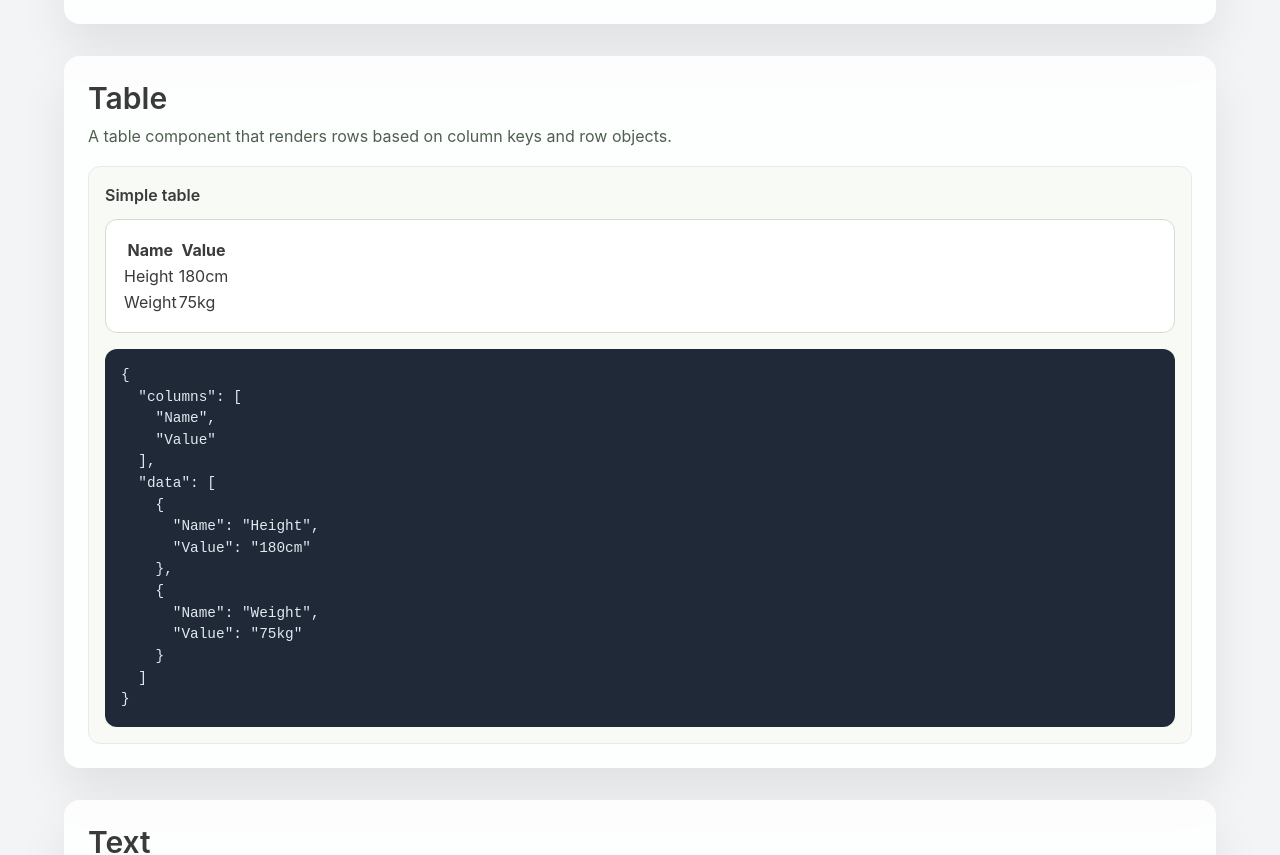
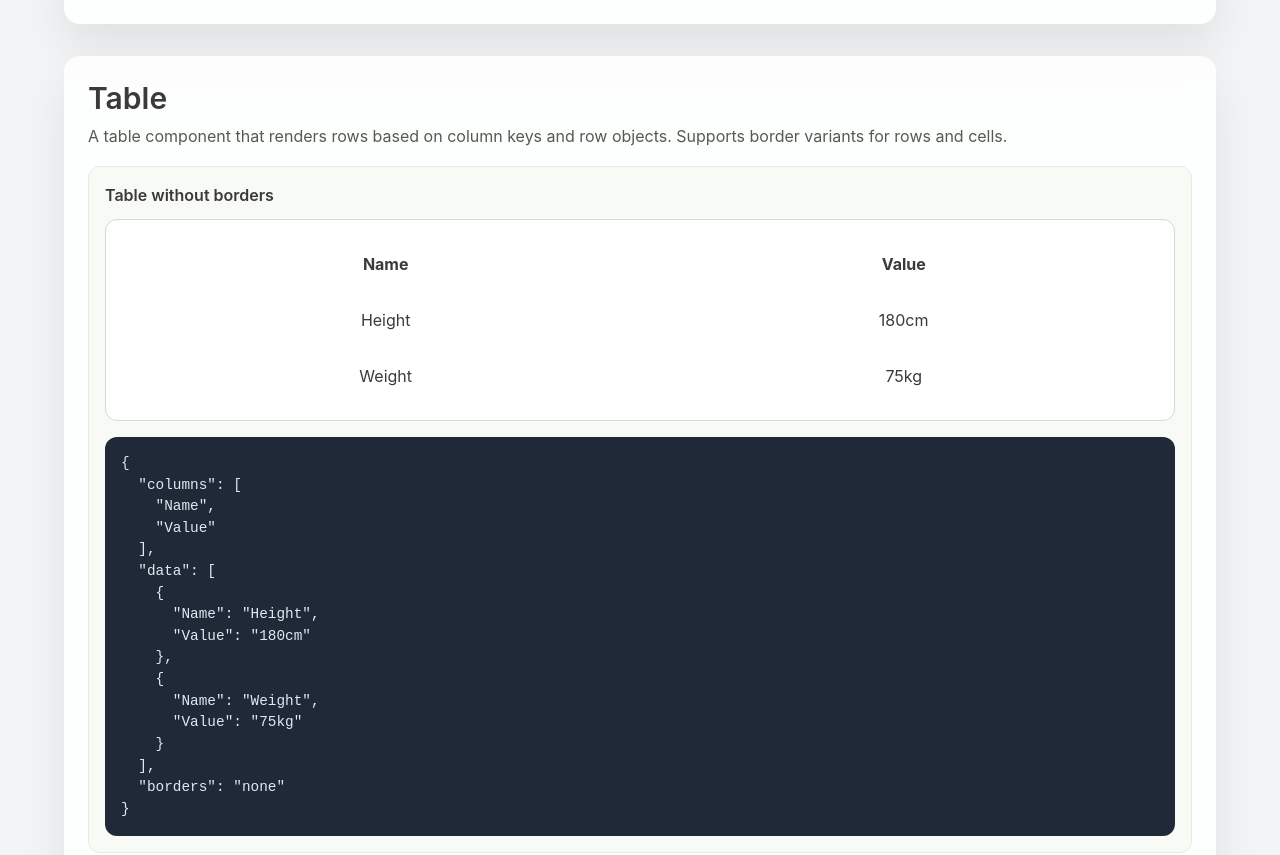
Before and after one commit to rhythm28j-cpu/fluxfloors, a React (Vite) app: page /components in a window 1280 px wide. Shown: the part 3180-4035 px from the top of the page. Built offline with nearby package versions, Linux system fonts and the light colour scheme.

Commit message:
Create border variants for Table component. Use style tokens within layout.

```diff
--- a/src/components/Card.tsx
+++ b/src/components/Card.tsx
@@ -30,4 +30,4 @@ export function Card({
   )
 }
 
-export const CardSchema = schema
+export const CardSchema = schema;
--- a/src/components/Table.tsx
+++ b/src/components/Table.tsx
@@ -1,11 +1,13 @@
 import schema from '../schema/Table.schema.json'
 import type { ReactNode } from 'react'
+import { useTheme } from '../styles'
 
 export interface TableProps<RowData extends Record<string, ReactNode>> {
   columns: string[]
   data: RowData[]
   className?: string
   renderCell?: (value: ReactNode, columnKey: string, row: RowData) => ReactNode
+  borders?: 'none' | 'rows' | 'cells'
 }
 
 export function Table<RowData extends Record<string, ReactNode>>({
@@ -13,23 +15,53 @@ export function Table<RowData extends Record<string, ReactNode>>({
   data,
   className = '',
   renderCell,
+  borders = 'none',
 }: TableProps<RowData>) {
+  const { tokens } = useTheme()
+
+  const tableStyle = {
+    width: '100%',
+    borderCollapse: 'collapse' as const,
+  }
+
+  const getCellStyle = () => {
+    if (borders === 'cells') {
+      return {
+        border: `1px solid ${tokens.colors.neutral.light}`,
+        padding: tokens.spacing.md,
+        textAlign: 'center' as const,
+      }
+    }
+    return { padding: tokens.spacing.md, textAlign: 'center' as const }
+  }
+
+  const getRowStyle = () => {
+    if (borders === 'rows') {
+      return {
+        borderBottom: `1px solid ${tokens.colors.neutral.light}`,
+      }
+    }
+    return {}
+  }
+
   return (
-    <table className={className}>
+    <table className={className} style={tableStyle}>
       <thead>
-        <tr>
+        <tr style={getRowStyle()}>
           {columns.map((column) => (
-            <th key={column}>{column}</th>
+            <th key={column} style={getCellStyle()}>
+              {column}
+            </th>
           ))}
         </tr>
       </thead>
       <tbody>
         {data.map((row, rowIndex) => (
-          <tr key={rowIndex}>
+          <tr key={rowIndex} style={getRowStyle()}>
             {columns.map((column) => {
               const cellValue = row[column] ?? null
               return (
-                <td key={column}>
+                <td key={column} style={getCellStyle()}>
                   {renderCell ? renderCell(cellValue, column, row) : cellValue}
                 </td>
               )
@@ -41,4 +73,4 @@ export function Table<RowData extends Record<string, ReactNode>>({
   )
 }
 
-export const TableSchema = schema
+export const TableSchema = schema;
--- a/src/layouts/Layout.tsx
+++ b/src/layouts/Layout.tsx
@@ -1,20 +1,80 @@
 import { Link, Outlet } from 'react-router-dom'
+import { useTheme } from '../styles'
 import './Layout.css'
 
 export default function Layout() {
+  const { tokens } = useTheme()
+
+  const navStyle = {
+    backgroundColor: tokens.colors.neutral.white,
+    borderBottom: `${tokens.borders.base} ${tokens.colors.primary.light}`,
+    position: 'sticky' as const,
+    top: 0,
+    zIndex: 10,
+    boxShadow: '0 2px 8px rgba(0, 0, 0, 0.05)',
+  }
+
+  const navContainerStyle = {
+    maxWidth: '1280px',
+    margin: '0 auto',
+    display: 'flex' as const,
+    justifyContent: 'space-between' as const,
+    alignItems: 'center' as const,
+    padding: tokens.spacing.lg,
+  }
+
+  const brandStyle = {
+    margin: 0,
+    fontSize: tokens.typography.fontSize['2xl'],
+    fontWeight: tokens.typography.fontWeight.bold,
+    color: tokens.colors.primary.base,
+  }
+
+  const linksStyle = {
+    display: 'flex' as const,
+    listStyle: 'none' as const,
+    gap: tokens.spacing.xl,
+    margin: 0,
+    padding: 0,
+  }
+
+  const linkStyle = {
+    textDecoration: 'none' as const,
+    fontWeight: tokens.typography.fontWeight.medium,
+    fontSize: tokens.typography.fontSize.base,
+    color: tokens.colors.neutral.dark,
+    position: 'relative' as const,
+    transition: 'color 0.3s ease',
+  }
+
+  const mainStyle = {
+    flex: 1,
+    padding: `${tokens.spacing.xl} ${tokens.spacing.md}`,
+    maxWidth: '1280px',
+    margin: '0 auto',
+    width: '100%' as const,
+  }
+
+  const layoutStyle = {
+    display: 'flex' as const,
+    flexDirection: 'column' as const,
+    minHeight: '100vh',
+    backgroundColor: tokens.colors.neutral.lighter,
+  }
+
   return (
-    <div className="layout">
-      <nav className="layout-nav">
-        <div className="layout-nav__container">
-          <h1 className="layout-nav__brand">FluxFloors</h1>
-          <ul className="layout-nav__links">
+    <div style={layoutStyle} className="layout">
+      <nav style={navStyle} className="layout-nav">
+        <div style={navContainerStyle} className="layout-nav__container">
+          <h1 style={brandStyle} className="layout-nav__brand">FluxFloors</h1>
+          <ul style={linksStyle} className="layout-nav__links">
             <li>
-              <Link to="/components" className="layout-nav__link">
+              <Link to="/components" style={linkStyle} className="layout-nav__link">
                 Components
               </Link>
             </li>
             <li>
-              <Link to="/builder" className="layout-nav__link">
+              <Link to="/builder" style={linkStyle} className="layout-nav__link">
                 Builder
               </Link>
             </li>
@@ -22,7 +82,7 @@ export default function Layout() {
         </div>
       </nav>
 
-      <main className="layout-main">
+      <main style={mainStyle} className="layout-main">
         <Outlet />
       </main>
     </div>
--- a/src/registry/componentRegistry.ts
+++ b/src/registry/componentRegistry.ts
@@ -64,15 +64,32 @@ export const componentRegistry: ComponentRegistryEntry[] = [
   {
     id: 'table',
     name: 'Table',
-    description: 'A table component that renders rows based on column keys and row objects.',
+    description: 'A table component that renders rows based on column keys and row objects. Supports border variants for rows and cells.',
     component: Table,
     schema: tableSchema,
     examples: [
       {
-        title: 'Simple table',
+        title: 'Table without borders',
         props: {
           columns: ['Name', 'Value'],
           data: [{ Name: 'Height', Value: '180cm' }, { Name: 'Weight', Value: '75kg' }],
+          borders: 'none',
+        },
+      },
+      {
+        title: 'Table with row borders',
+        props: {
+          columns: ['Name', 'Value'],
+          data: [{ Name: 'Height', Value: '180cm' }, { Name: 'Weight', Value: '75kg' }],
+          borders: 'rows',
+        },
+      },
+      {
+        title: 'Table with cell borders',
+        props: {
+          columns: ['Name', 'Value'],
+          data: [{ Name: 'Height', Value: '180cm' }, { Name: 'Weight', Value: '75kg' }],
+          borders: 'cells',
         },
       },
     ],
--- a/src/schema/Table.schema.json
+++ b/src/schema/Table.schema.json
@@ -23,6 +23,11 @@
     },
     "renderCell": {
       "description": "Optional render callback, not directly representable in JSON schema"
+    },
+    "borders": {
+      "type": "string",
+      "enum": ["none", "rows", "cells"],
+      "description": "Border style for the table: 'none' (no borders), 'rows' (horizontal row borders), 'cells' (borders around each cell)"
     }
   },
   "required": ["columns", "data"],
--- a/src/styles/globalStyles.ts
+++ b/src/styles/globalStyles.ts
@@ -2,19 +2,15 @@ import { tokens } from './tokens'
 
 export const globalStyles = `
   :root {
-    /* Colors - Primary */
+    /* Colors */
     --color-primary-dark: ${tokens.colors.primary.dark};
     --color-primary-base: ${tokens.colors.primary.base};
     --color-primary-light: ${tokens.colors.primary.light};
     --color-primary-lighter: ${tokens.colors.primary.lighter};
-
-    /* Colors - Secondary */
     --color-secondary-dark: ${tokens.colors.secondary.dark};
     --color-secondary-base: ${tokens.colors.secondary.base};
     --color-secondary-light: ${tokens.colors.secondary.light};
     --color-secondary-lighter: ${tokens.colors.secondary.lighter};
-
-    /* Colors - Neutral */
     --color-neutral-black: ${tokens.colors.neutral.black};
     --color-neutral-dark: ${tokens.colors.neutral.dark};
     --color-neutral-gray: ${tokens.colors.neutral.gray};
@@ -31,11 +27,17 @@ export const globalStyles = `
     --spacing-2xl: ${tokens.spacing['2xl']};
     --spacing-3xl: ${tokens.spacing['3xl']};
 
-    /* Typography - Font Family */
+    /* Border Radius */
+    --border-radius-none: ${tokens.borders.radius.none};
+    --border-radius-sm: ${tokens.borders.radius.sm};
+    --border-radius-md: ${tokens.borders.radius.md};
+    --border-radius-lg: ${tokens.borders.radius.lg};
+    --border-radius-xl: ${tokens.borders.radius.xl};
+    --border-radius-full: ${tokens.borders.radius.full};
+
+    /* Typography */
     --font-family-base: ${tokens.typography.fontFamily.base};
     --font-family-mono: ${tokens.typography.fontFamily.mono};
-
-    /* Typography - Font Size */
     --font-size-xs: ${tokens.typography.fontSize.xs};
     --font-size-sm: ${tokens.typography.fontSize.sm};
     --font-size-base: ${tokens.typography.fontSize.base};
@@ -44,26 +46,11 @@ export const globalStyles = `
     --font-size-2xl: ${tokens.typography.fontSize['2xl']};
     --font-size-3xl: ${tokens.typography.fontSize['3xl']};
     --font-size-4xl: ${tokens.typography.fontSize['4xl']};
-
-    /* Typography - Font Weight */
     --font-weight-light: ${tokens.typography.fontWeight.light};
     --font-weight-normal: ${tokens.typography.fontWeight.normal};
     --font-weight-medium: ${tokens.typography.fontWeight.medium};
     --font-weight-semibold: ${tokens.typography.fontWeight.semibold};
     --font-weight-bold: ${tokens.typography.fontWeight.bold};
-
-    /* Typography - Line Height */
-    --line-height-tight: ${tokens.typography.lineHeight.tight};
-    --line-height-base: ${tokens.typography.lineHeight.base};
-    --line-height-relaxed: ${tokens.typography.lineHeight.relaxed};
-
-    /* Borders - Radius */
-    --border-radius-none: ${tokens.borders.radius.none};
-    --border-radius-sm: ${tokens.borders.radius.sm};
-    --border-radius-md: ${tokens.borders.radius.md};
-    --border-radius-lg: ${tokens.borders.radius.lg};
-    --border-radius-xl: ${tokens.borders.radius.xl};
-    --border-radius-full: ${tokens.borders.radius.full};
   }
 
   * {
@@ -75,7 +62,7 @@ export const globalStyles = `
   html {
     font-family: var(--font-family-base);
     font-size: var(--font-size-base);
-    line-height: var(--line-height-base);
+    line-height: ${tokens.typography.lineHeight.base};
     background-color: var(--color-neutral-white);
     color: var(--color-neutral-black);
   }
@@ -88,14 +75,14 @@ export const globalStyles = `
   h1 {
     font-size: var(--font-size-4xl);
     font-weight: var(--font-weight-bold);
-    line-height: var(--line-height-tight);
+    line-height: ${tokens.typography.lineHeight.tight};
     margin-bottom: var(--spacing-lg);
   }
 
   h2 {
     font-size: var(--font-size-3xl);
     font-weight: var(--font-weight-semibold);
-    line-height: var(--line-height-tight);
+    line-height: ${tokens.typography.lineHeight.tight};
     margin-bottom: var(--spacing-md);
   }
 
```
